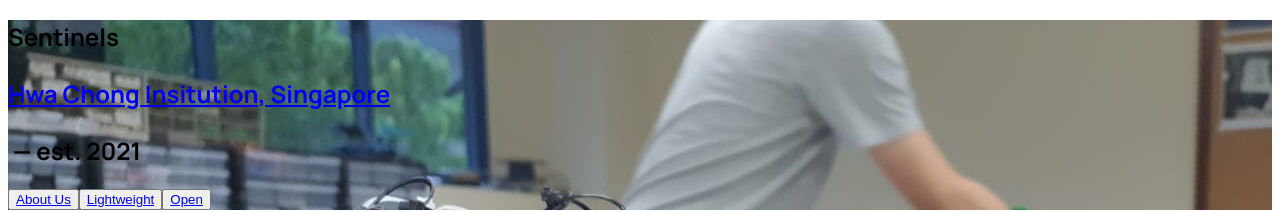
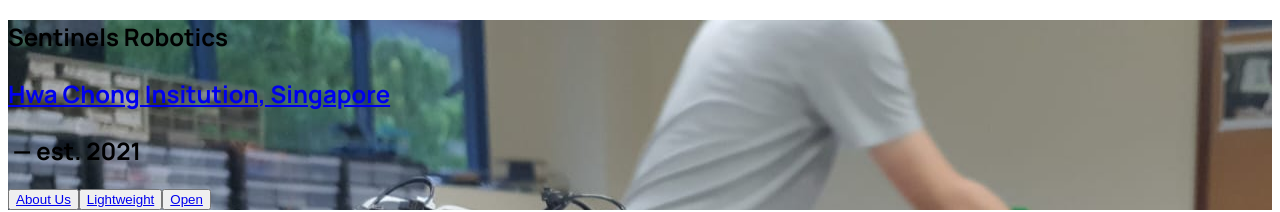
Before and after one commit to senrobo/senrobo.github.io, a Next.js app: page / in a window 1280 px wide. Shown: the top 212 px of the page. Built offline with nearby package versions, Linux system fonts and the light colour scheme.

Commit message:
added robotics and removed semi colon

```diff
--- a/pages/index.mdx
+++ b/pages/index.mdx
@@ -12,7 +12,7 @@ import Link from "next/link";
     "
     >
       <div>
-        <h1 className="my-2 font-bold text-4xl">Sentinels</h1>
+        <h1 className="my-2 font-bold text-4xl">Sentinels Robotics</h1>
         <h2 className="my-2 md:text-lg text-sm font-medium">
           <span className="underline inline-block">
             [Hwa Chong Insitution,
@@ -35,4 +35,3 @@ import Link from "next/link";
     </div>
   </div>
 </section>
-;
```
